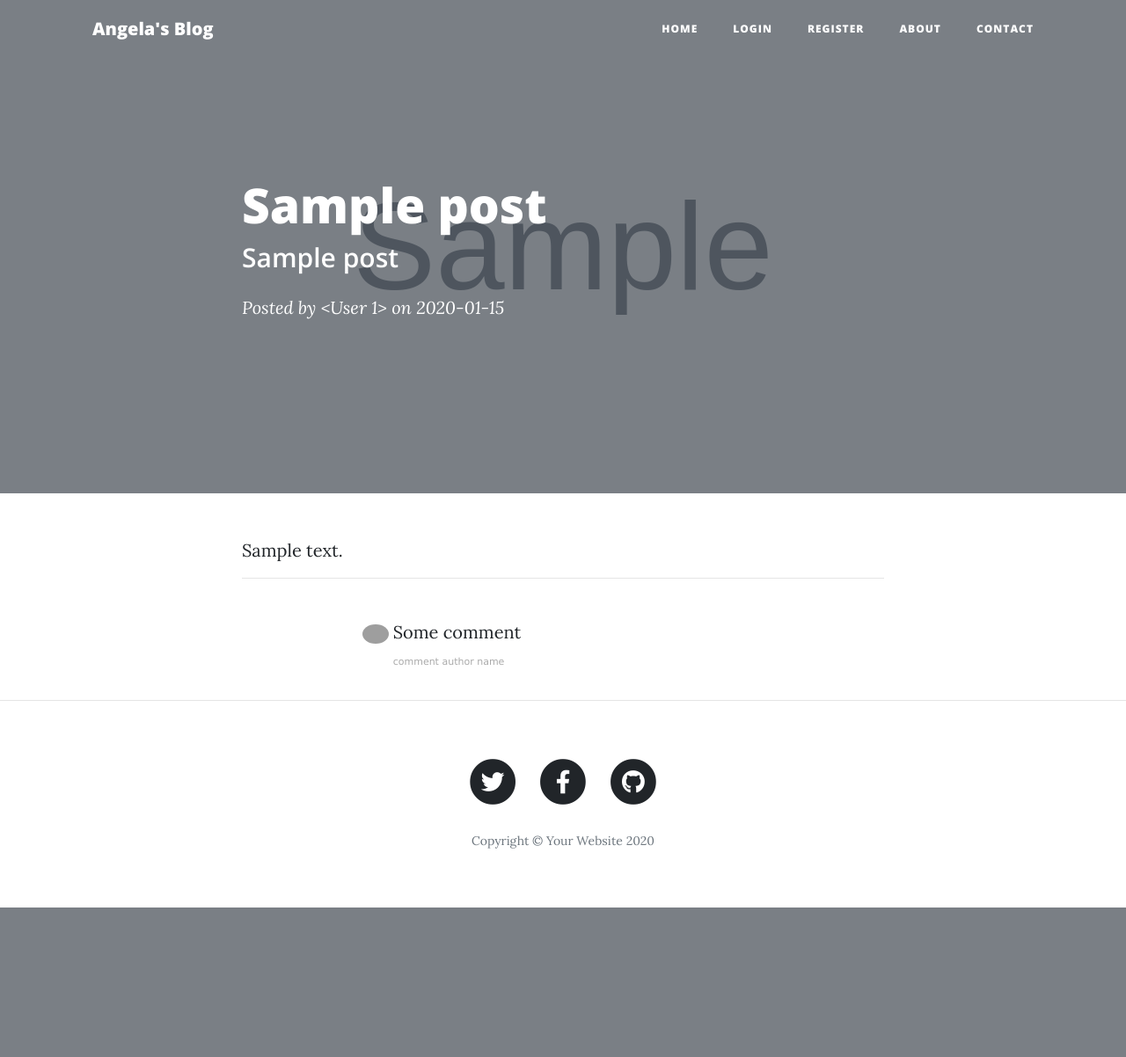
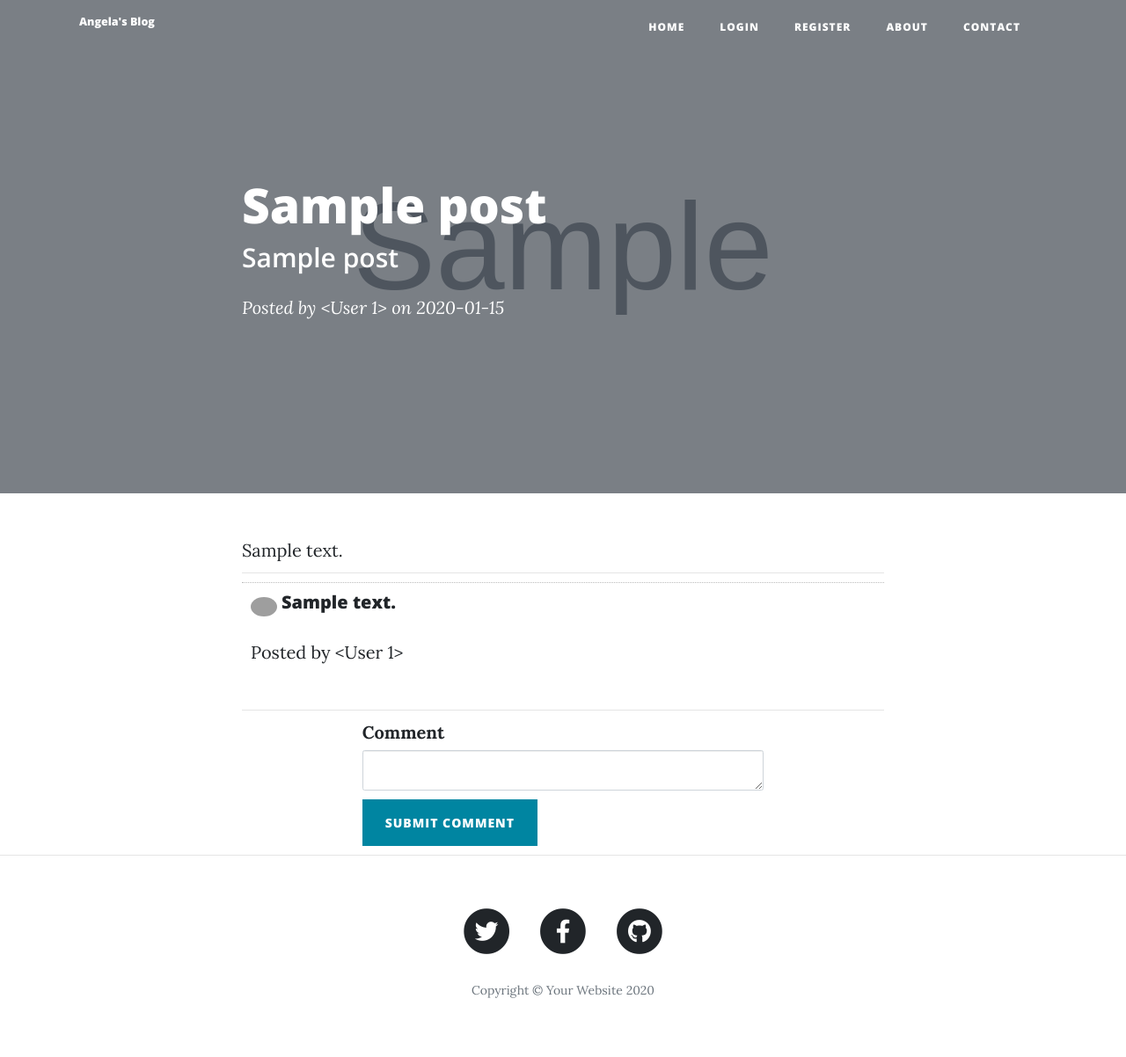
Before and after one commit to georgespanac/blog-with-users, a Flask app: page /post/1 in a window 1280 px wide. Shown: the whole page at 88% size. Before the commit the page ends 1032 px from the top, so only its background shows below. Run offline with Flask 2, Linux system fonts and the light colour scheme; tables that the repository leaves empty hold one stand-in row (values such as "Sample post"); grey boxes marked "Sample" are stand-in pictures; some libraries are stand-ins or nearby versions; grey boxes are pictures that could not be loaded.

Commit message:
Add comment image

```diff
--- a/forms.py
+++ b/forms.py
@@ -11,13 +11,20 @@ class CreatePostForm(FlaskForm):
     body = CKEditorField("Blog Content", validators=[DataRequired()])
     submit = SubmitField("Submit Post")
 
+
 class RegisterForm(FlaskForm):
     email = EmailField(label='email', validators=[DataRequired(), Email()])
     password = PasswordField (label='password', validators=[DataRequired()])
     name = StringField(label='name', validators=[DataRequired()])
     button = SubmitField("Sign me up")
 
+
 class LoginForm(FlaskForm):
     email = EmailField(label='email', validators=[DataRequired(), Email()])
     password = PasswordField(label='password', validators=[DataRequired()])
     button = SubmitField("Let me in!")
+
+
+class CommentForm(FlaskForm):
+    comment = CKEditorField("Comment", validators=[DataRequired()])
+    submit = SubmitField("Submit Comment")
--- a/main.py
+++ b/main.py
@@ -8,7 +8,7 @@ from werkzeug.security import generate_password_hash, check_password_hash
 from flask_sqlalchemy import SQLAlchemy
 from sqlalchemy.orm import relationship
 from flask_login import UserMixin, login_user, LoginManager, login_required, current_user, logout_user, login_manager
-from forms import CreatePostForm, RegisterForm, LoginForm
+from forms import CreatePostForm, RegisterForm, LoginForm, CommentForm
 from flask_gravatar import Gravatar
 
 app = Flask(__name__)
@@ -18,6 +18,14 @@ app.config['SECRET_KEY'] = '8BYkEfBA6O6donzWlSihBXox7C0sKR6b'
 ckeditor = CKEditor(app)
 Bootstrap(app)
 
+gravatar = Gravatar(app,
+                    size=20,
+                    rating='g',
+                    default='retro',
+                    force_default=False,
+                    force_lower=False,
+                    use_ssl=False,
+                    base_url=None)
 ##CONNECT TO DB
 app.config['SQLALCHEMY_DATABASE_URI'] = 'sqlite:///blog.db'
 app.config['SQLALCHEMY_TRACK_MODIFICATIONS'] = False
@@ -33,6 +41,7 @@ class User(UserMixin, db.Model):
     password = db.Column(db.String(100))
     name = db.Column(db.String(1000))
     posts = relationship("BlogPost", back_populates="author")
+    comments = relationship("Comment", back_populates="author")
 
 class BlogPost(db.Model):
     __tablename__ = "blog_posts"
@@ -44,6 +53,16 @@ class BlogPost(db.Model):
     date = db.Column(db.String(250), nullable=False)
     body = db.Column(db.Text, nullable=False)
     img_url = db.Column(db.String(250), nullable=False)
+    comments = relationship("Comment", back_populates="blog_post")
+
+class Comment(db.Model):
+    __tablename__ = "comments"
+    id = db.Column(db.Integer, primary_key=True)
+    text = db.Column(db.Text, nullable=False)
+    author_id = db.Column(db.Integer, db.ForeignKey("users.id"))
+    author = relationship("User", back_populates="comments")
+    blog_post_id = db.Column(db.Integer, db.ForeignKey("blog_posts.id"))
+    blog_post = relationship("BlogPost", back_populates="comments")
 
 
 @app.route('/')
@@ -104,10 +123,21 @@ def logout():
     return redirect(url_for('get_all_posts'))
 
 
-@app.route("/post/<int:post_id>")
+@app.route("/post/<int:post_id>", methods=["GET", "POST"])
 def show_post(post_id):
     requested_post = BlogPost.query.get(post_id)
-    return render_template("post.html", post=requested_post, logged_in=current_user.is_authenticated)
+    form = CommentForm()
+    all_comments = Comment.query.filter_by(blog_post_id=requested_post.id).all()
+    if form.validate_on_submit():
+        new_comment = Comment(
+            text=form.comment.data,
+            blog_post_id = requested_post.id,
+            author_id = current_user.get_id()
+        )
+        db.session.add(new_comment)
+        db.session.commit()
+
+    return render_template("post.html", all_comments=all_comments, post=requested_post, form=form, logged_in=current_user.is_authenticated)
 
 
 @app.route("/about")
--- a/templates/post.html
+++ b/templates/post.html
@@ -1,5 +1,8 @@
+{% extends 'bootstrap/base.html' %}
+{% import "bootstrap/wtf.html" as wtf %}
+
+{% block content %}
 {% include "header.html" %}
-
   <!-- Page Header -->
   <header class="masthead" style="background-image: url('{{post.img_url}}')">
     <div class="overlay"></div>
@@ -37,25 +40,36 @@
 
 
 <!--           Comments Area -->
-          <div class="col-lg-8 col-md-10 mx-auto comment">
-              <ul class="commentList">
-                <li>
-                    <div class="commenterImage">
-                      <img src="https://pbs.twimg.com/profile_images/744849215675838464/IH0FNIXk.jpg"/>
-                    </div>
-                    <div class="commentText">
-                      <p>Some comment</p>
-                      <span class="date sub-text">comment author name</span>
-                    </div>
-                </li>
-              </ul>
+        {% for comment in all_comments %}
+        <div class="commentBox">
+            <div class="commenterImage">
+              <img src="{{ 'comment.author.email' | gravatar}}"/>
             </div>
+            <h2 class="commentText">
+              {{comment.text|safe}}
+            </h2>
 
+          <p class="post-meta">Posted by
+            {{comment.author}}
+          </p>
+        </div>
+          <hr>
+        {% endfor %}
 
+      <div class="container">
+        <div class="row">
+          <div class="col-lg-8 col-md-10 mx-auto">
+            {{ ckeditor.load() }}
+            {{ ckeditor.config(name='comment') }}
+            {{ wtf.quick_form(form, novalidate=True, button_map={"submit": "primary"}) }}
           </div>
+        </div>
+      </div>
       </div>
     </div>
   </article>
 
   <hr>
+
 {% include "footer.html" %}
+{% endblock %}
```
